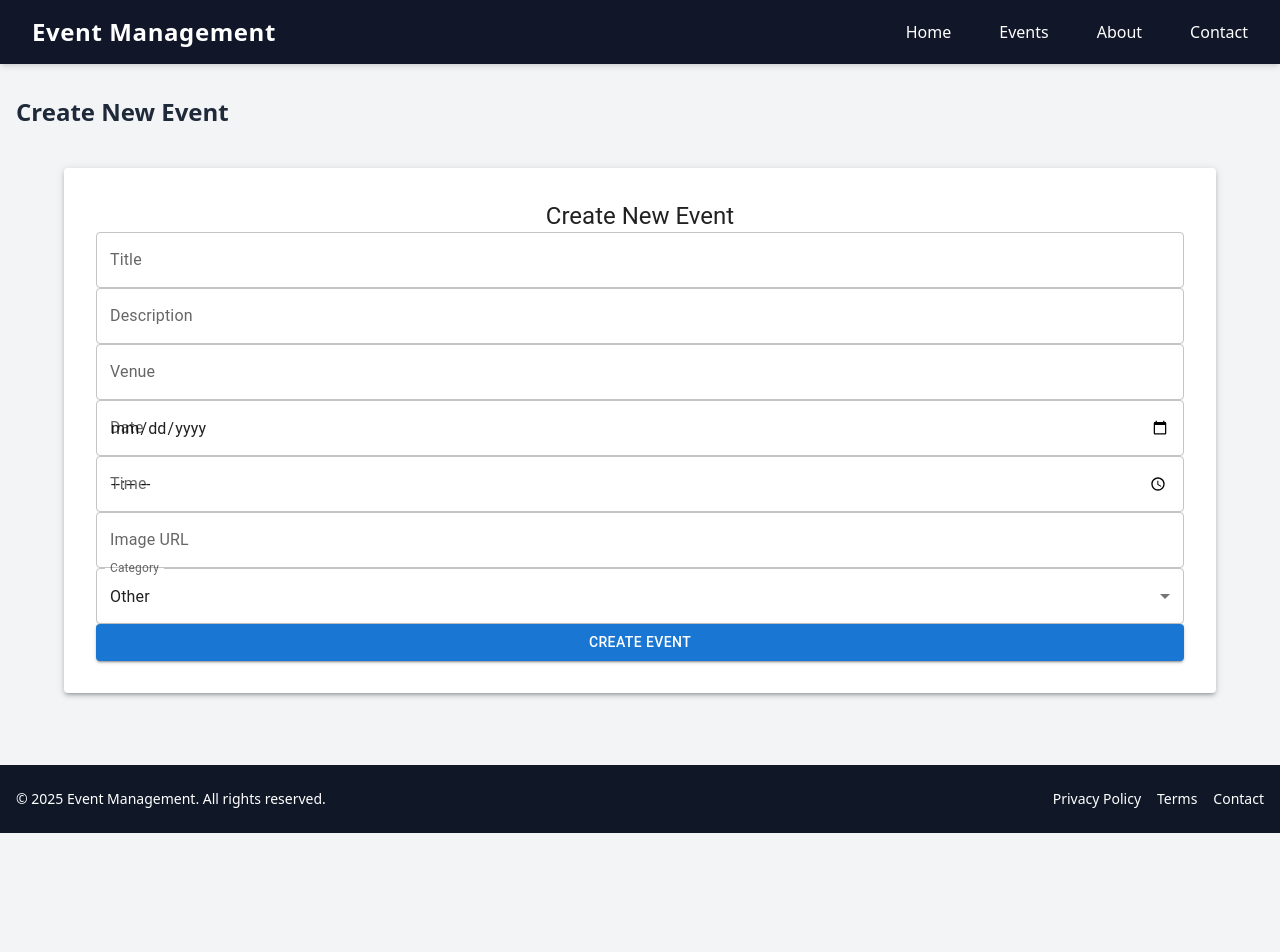
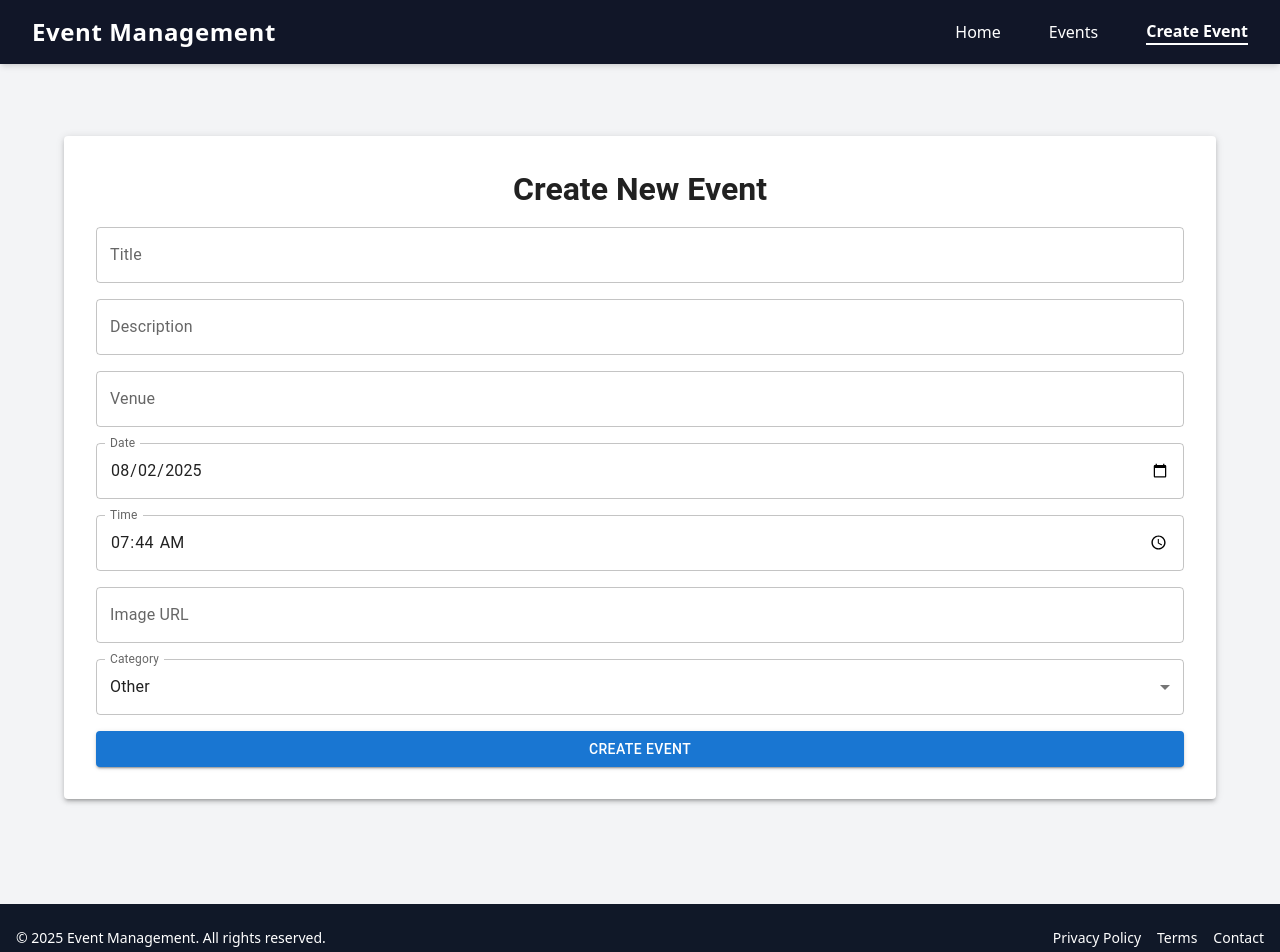
Before and after one commit to Shriyansh-SRT/Event-Management-System, a React (Vite) app: page /events/new in a window 1280 px wide. Shown: the top 952 px of the page. Before the commit the page ends 833 px from the top, so only its background shows below. Built offline with nearby package versions, Linux system fonts and the light colour scheme.

Commit message:
zustand stored added for centralized state management

```diff
--- a/src/App.tsx
+++ b/src/App.tsx
@@ -6,11 +6,13 @@ import Header from "./components/Header";
 import Footer from "./components/Footer";
 import CreateEventPage from "./pages/CreateEventPage";
 import ScrollToTop from "./components/ScrollToTop";
+import ScrollToHashElement from "./components/ScrollToHashElement";
 
 function App() {
   return (
     <div className="min-h-screen bg-gray-100 text-gray-800">
       <ScrollToTop />
+      <ScrollToHashElement />
       {/* common component */}
       <Header />
       {/* Routes */}
--- a/src/components/CalendarView.tsx
+++ b/src/components/CalendarView.tsx
@@ -62,7 +62,7 @@ const CalendarView = ({ events }: Props) => {
 
       <AccordionDetails>
         <Box
-          sx={{ height: 600, backgroundColor: "white", p: 2, borderRadius: 2 }}
+          sx={{ height: 700, backgroundColor: "white", p: 2, borderRadius: 2 }}
         >
           <Calendar
             onSelectEvent={(event: CalendarEvent) =>
--- a/src/components/CreateEventForm.tsx
+++ b/src/components/CreateEventForm.tsx
@@ -12,6 +12,7 @@ import {
 } from "@mui/material";
 import { saveEventToLocalStorage } from "../utils/storage";
 import { v4 as uuidv4 } from "uuid";
+import dayjs from "dayjs";
 
 const CreateEventSchema = z.object({
   title: z.string().min(3, { message: "Title is required" }),
@@ -50,8 +51,8 @@ const CreateEventForm = () => {
       title: "",
       description: "",
       venue: "",
-      date: "",
-      time: "",
+      date: dayjs().format("YYYY-MM-DD"),
+      time: dayjs().format("HH:mm"),
       image: "",
       category: "Other",
     },
@@ -72,7 +73,12 @@ const CreateEventForm = () => {
       <Typography
         variant="h5"
         component="h1"
-        className="mb-6 text-center font-bold"
+        className=" text-center font-bold text-2xl mb-6"
+        sx={{
+          fontSize: "2rem",
+          fontWeight: "bold",
+          marginBottom: "1rem",
+        }}
       >
         Create New Event
       </Typography>
@@ -80,7 +86,7 @@ const CreateEventForm = () => {
       <Box
         component="form"
         onSubmit={handleSubmit(onSubmit)}
-        className="space-y-10"
+        className="flex flex-col gap-4"
         noValidate
       >
         <TextField
--- a/src/components/Footer.tsx
+++ b/src/components/Footer.tsx
@@ -1,6 +1,3 @@
-import React from 'react'
-import { Link } from 'react-router-dom'
-
 const Footer = () => {
   return (
     <footer className="bg-gray-900 text-white py-6 mt-10 w-full">
@@ -12,13 +9,17 @@ const Footer = () => {
 
         {/* Right - Links */}
         <div className="flex gap-4">
-          <Link to="/privacy" className="hover:text-gray-300 transition">Privacy Policy</Link>
-          <Link to="/terms" className="hover:text-gray-300 transition">Terms</Link>
-          <Link to="/contact" className="hover:text-gray-300 transition">Contact</Link>
+          <p className="hover:text-gray-300 transition cursor-pointer">
+            Privacy Policy
+          </p>
+          <p className="hover:text-gray-300 transition cursor-pointer">Terms</p>
+          <p className="hover:text-gray-300 transition cursor-pointer">
+            Contact
+          </p>
         </div>
       </div>
     </footer>
-  )
-}
+  );
+};
 
-export default Footer
+export default Footer;
--- a/src/components/Header.tsx
+++ b/src/components/Header.tsx
@@ -1,5 +1,4 @@
-import React from 'react';
-import { Link } from 'react-router-dom';
+import { NavLink } from "react-router-dom";
 
 const Header = () => {
   return (
@@ -7,26 +6,46 @@ const Header = () => {
       <div className="w-full px-4 sm:px-6 lg:px-8">
         <div className="flex items-center justify-between h-16">
           {/* Logo / Title */}
-          <Link to="/">
+          <NavLink to="/">
             <h1 className="text-2xl font-extrabold tracking-wide">
               Event Management
             </h1>
-          </Link>
+          </NavLink>
+
+          {/* <SearchEventForm events={[]} /> */}
 
           {/* Navigation Links */}
           <nav className="flex items-center gap-6 space-x-6 text-sm sm:text-base">
-            <Link to="/" className="hover:underline hover:opacity-90 transition duration-200">
+            <NavLink
+              to="/"
+              className={({ isActive }) =>
+                isActive
+                  ? "text-white font-bold border-b-2 border-white pb-1 transition duration-200"
+                  : "hover:underline hover:opacity-90 transition duration-200"
+              }
+            >
               Home
-            </Link>
-            <Link to="/events" className="hover:underline hover:opacity-90 transition duration-200">
+            </NavLink>
+            <NavLink
+              to="/#upcomingEvents"
+              className={({ isActive }) =>
+                isActive
+                  ? "text-white font-bold border-b-2 border-white transition duration-200"
+                  : "hover:underline hover:opacity-90 transition duration-200"
+              }
+            >
               Events
-            </Link>
-            <Link to="/about" className="hover:underline hover:opacity-90 transition duration-200">
-              About
-            </Link>
-            <Link to="/contact" className="hover:underline hover:opacity-90 transition duration-200">
-              Contact
-            </Link>
+            </NavLink>
+            <NavLink
+              to="/events/new"
+              className={({ isActive }) =>
+                isActive
+                  ? "text-white font-bold border-b-2 border-white transition duration-200"
+                  : "hover:underline hover:opacity-90 transition duration-200"
+              }
+            >
+              Create Event
+            </NavLink>
           </nav>
         </div>
       </div>
--- a/src/components/HeroSection.tsx
+++ b/src/components/HeroSection.tsx
@@ -1,5 +1,5 @@
-import React from 'react'
-import { Link } from 'react-router-dom'
+import React from "react";
+import { Link } from "react-router-dom";
 
 const HeroSection = () => {
   return (
@@ -17,16 +17,17 @@ const HeroSection = () => {
           Plan or Book Your Next Event Today
         </h1>
         <p className="text-lg text-white max-w-xl mb-6 drop-shadow-sm">
-          Discover and manage events with ease. Whether you're attending or hosting, we’ve got you covered.
+          Discover and manage events with ease. Whether you're attending or
+          hosting, we’ve got you covered.
         </p>
         <Link to="/events/new">
-          <button className="bg-indigo-600 hover:bg-indigo-700 text-white font-semibold px-6 py-3 rounded shadow-lg transition">
+          <button className="bg-indigo-600 hover:bg-indigo-700 text-white font-semibold px-6 py-3 rounded shadow-lg transition cursor-pointer">
             Create an Event
           </button>
         </Link>
       </div>
     </div>
-  )
-}
+  );
+};
 
-export default HeroSection
+export default HeroSection;
--- /dev/null
+++ b/src/components/ScrollToHashElement.tsx
@@ -0,0 +1,19 @@
+import { useEffect } from "react";
+import { useLocation } from "react-router-dom";
+
+const ScrollToHashElement = () => {
+  const { hash } = useLocation();
+
+  useEffect(() => {
+    if (hash) {
+      const element = document.querySelector(hash);
+      if (element) {
+        element.scrollIntoView({ behavior: "smooth" });
+      }
+    }
+  }, [hash]);
+
+  return null;
+};
+
+export default ScrollToHashElement;
--- a/src/pages/CreateEventPage.tsx
+++ b/src/pages/CreateEventPage.tsx
@@ -1,13 +1,11 @@
-import React from 'react'
-import CreateEventForm from '../components/CreateEventForm'
+import CreateEventForm from "../components/CreateEventForm";
 
 const CreateEventPage = () => {
   return (
-    <div className='container mx-auto px-4 py-8'>
-      <h1 className='text-2xl font-bold mb-4'>Create New Event</h1>
+    <div className="container mx-auto px-4 py-8 min-h-screen">
       <CreateEventForm />
     </div>
-  )
-}
+  );
+};
 
-export default CreateEventPage
+export default CreateEventPage;
--- a/src/pages/HomePage.tsx
+++ b/src/pages/HomePage.tsx
@@ -21,7 +21,7 @@ const HomePage = () => {
       <HeroSection />
 
       {/* Main Container */}
-      <Container maxWidth="xl" sx={{ py: 10 }}>
+      <Container maxWidth="xl" sx={{ py: 10 }} id="upcomingEvents">
         <div className="text-center mb-12">
           <h2 className="text-3xl font-bold text-gray-800 mb-2">
             Upcoming Events
--- /dev/null
+++ b/src/stores/useEventStore.ts
@@ -0,0 +1,64 @@
+import { create } from "zustand";
+import type { Event } from "../types/event.types";
+
+const EVENTS_KEY = "events";
+
+const loadEvents = (): Event[] => {
+  try {
+    const stored = JSON.parse(localStorage.getItem(EVENTS_KEY) || "[]");
+    return stored;
+  } catch {
+    return [];
+  }
+};
+
+const saveEvents = (events: Event[]) => {
+  localStorage.setItem(EVENTS_KEY, JSON.stringify(events));
+};
+
+interface EventStore {
+  events: Event[];
+  loadEventsFromStorage: () => void;
+  saveEventsToStorage: () => void;
+  addEvent: (event: Event) => void;
+  removeEvent: (id: string) => void;
+  updateEvent: (event: Event) => void;
+  getEventById: (id: string) => Event | undefined;
+}
+
+export const useEventStore = create<EventStore>((set, get) => ({
+  events: loadEvents(),
+
+  loadEventsFromStorage: () => {
+    const events = loadEvents();
+    set({ events });
+  },
+
+  saveEventsToStorage: () => {
+    saveEvents(get().events);
+  },
+
+  addEvent: (event: Event) => {
+    const events = get().events;
+    const newEvents = [...events, event];
+    set({ events: newEvents });
+    saveEvents(newEvents);
+  },
+  removeEvent: (id: string) => {
+    const events = get().events;
+    const filteredEvents = events.filter((event) => event.id !== id);
+    set({ events: filteredEvents });
+    saveEvents(filteredEvents);
+  },
+
+  updateEvent: (event: Event) => {
+    const events = get().events;
+    const updatedEvents = events.map((e) => (e.id === event.id ? event : e));
+    set({ events: updatedEvents });
+    saveEvents(updatedEvents);
+  },
+  getEventById: (id: string) => {
+    const events = get().events;
+    return events.find((event) => event.id === id);
+  },
+}));
```
Also changed, not shown: src/components/SearchEventForm.tsx (added, +62 -0 lines).
